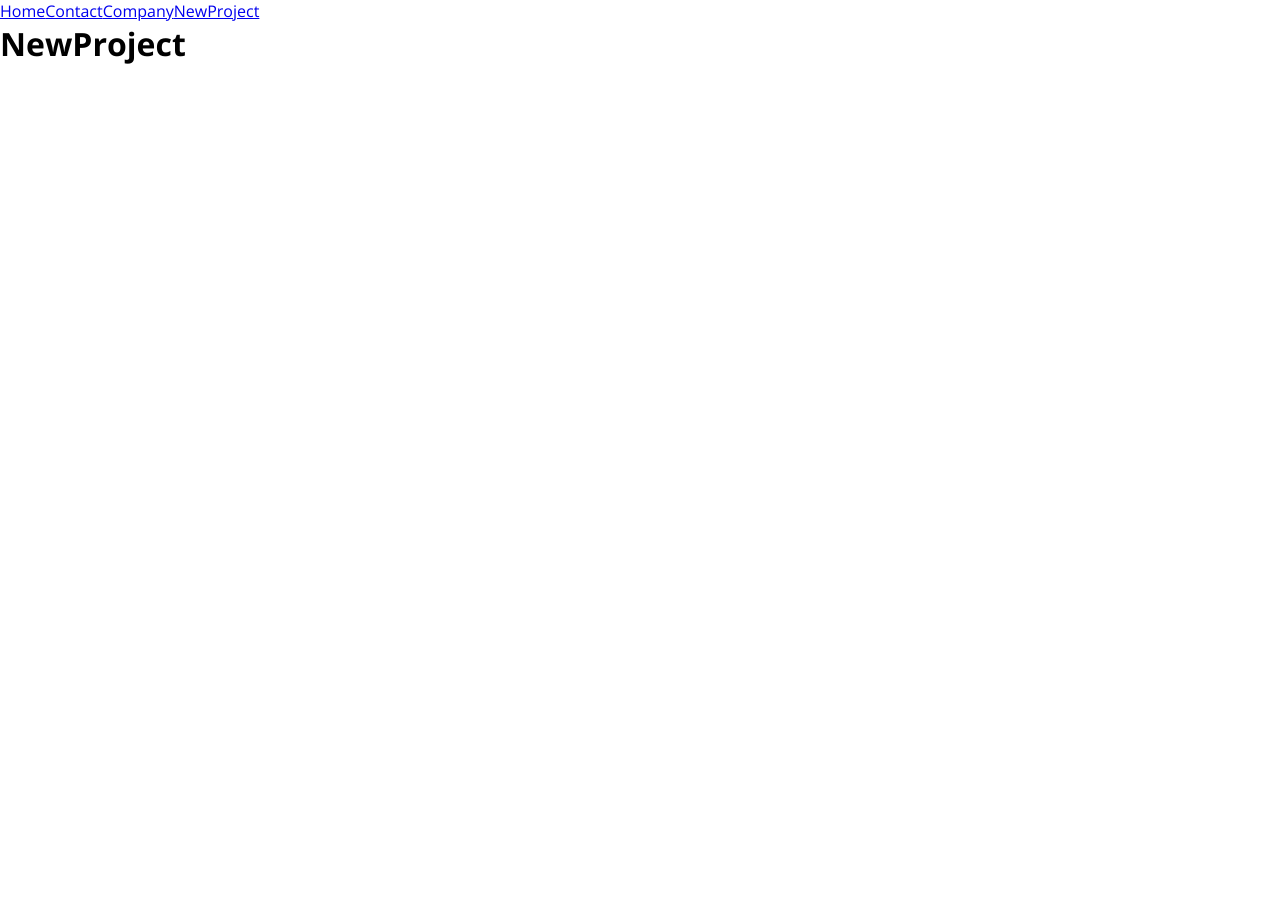
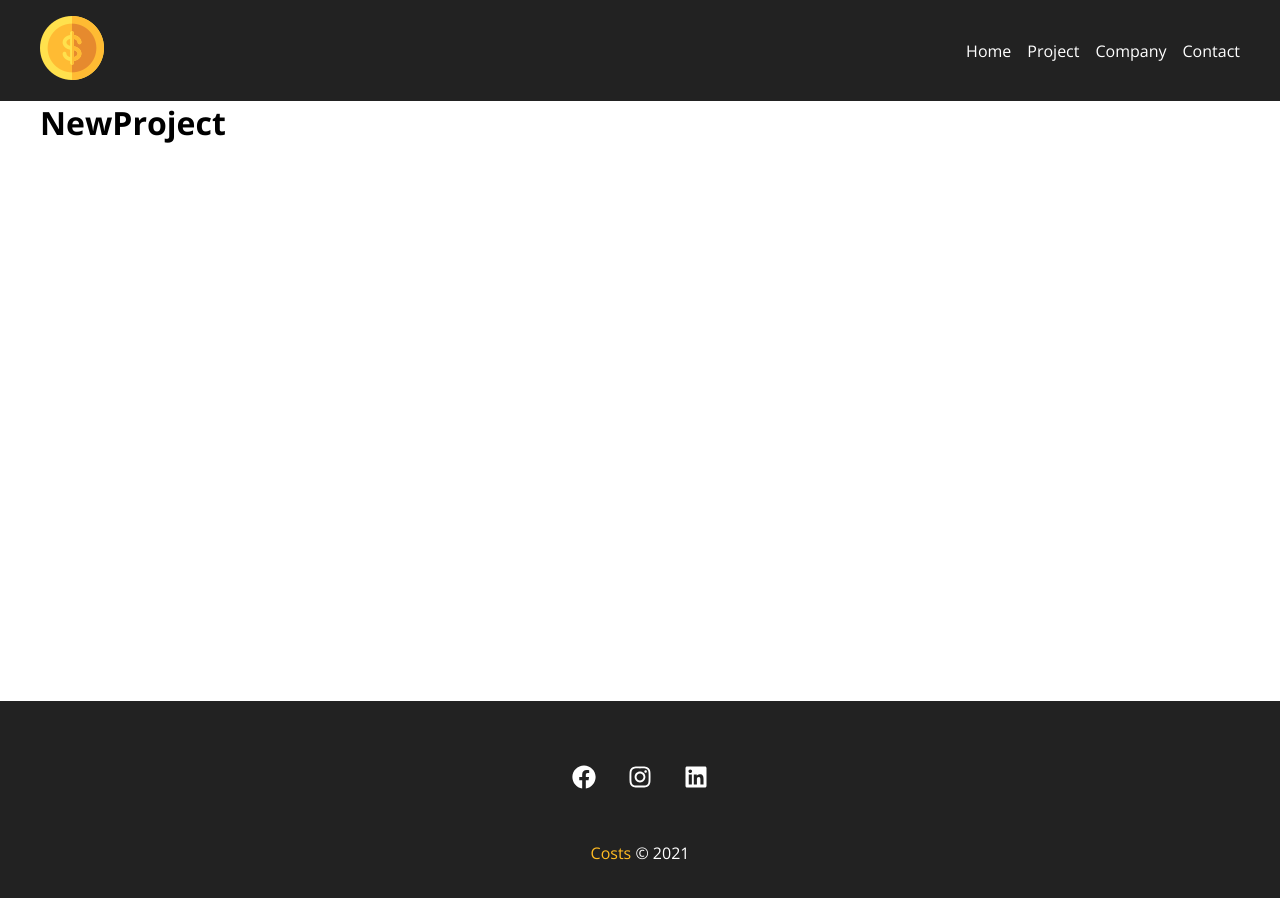
Before and after one commit to guic97/budgetManager, a React (Create React App) app: page /newproject in a window 1280 px wide. Shown: the top 898 px of the page. Before the commit the page ends 800 px from the top, so only its background shows below. Built offline with nearby package versions, Linux system fonts and the light colour scheme.

Commit message:
nav and footer

```diff
--- a/src/App.js
+++ b/src/App.js
@@ -4,21 +4,23 @@
 import Company from './components/pages/Company';
 import NewProject from './components/pages/NewProject';
 
+import Container from "./components/layout/Container";
+import Navbar from "./components/layout/Navbar";
+import Footer from "./components/layout/Footer";
+
 function App() {
   return (
     <Router>
-      <div>
-        <Link to="/">Home</Link>
-        <Link to="/contact">Contact</Link>
-        <Link to="/company">Company</Link>
-        <Link to="/newproject">NewProject</Link>
-      </div>
-      <Routes>
-        <Route exact path="/" element={<Home/>}></Route>
-        <Route path="/contact" element={<Contact/>}></Route>
-        <Route path="/company" element={<Company/>}></Route>
-        <Route path="/newproject" element={<NewProject/>}></Route>
-      </Routes>
+      <Navbar />
+      <Container customClass='min_height'>
+        <Routes>
+          <Route path="/" element={<Home/>}></Route>
+          <Route path="/contact" element={<Contact/>}></Route>
+          <Route path="/company" element={<Company/>}></Route>
+          <Route path="/newproject" element={<NewProject/>}></Route>
+        </Routes>
+      </Container>
+      <Footer />
     </Router>
   );
 }
--- /dev/null
+++ b/src/components/layout/Container.js
@@ -0,0 +1,11 @@
+import styles from "./Container.module.css";
+
+function Container(props) {
+  return(
+   <div className={`${styles.container} ${styles[props.customClass]}`}>
+     {props.children}
+   </div>
+  )
+}
+
+export default Container;
--- /dev/null
+++ b/src/components/layout/Container.module.css
@@ -0,0 +1,17 @@
+.container{
+  width: 1200px;
+  display: flex;
+  flex-wrap: wrap;
+  justify-content: space-between;
+  margin: 0 auto;
+}
+.min_height{
+  min-height: 75%;
+}
+.start{
+  justify-content: flex-start;
+}
+.column{
+  justify-content: flex-start;
+  flex-direction: column;
+}
--- /dev/null
+++ b/src/components/layout/Footer.js
@@ -0,0 +1,17 @@
+import styles from "./Footer.module.css"
+import {FaFacebook, FaInstagram, FaLinkedin} from 'react-icons/fa';
+
+function Footer(){
+  return (
+    <footer className={styles.footer}>
+      <ul className={styles.social_list}>
+        <li><FaFacebook/></li>
+        <li><FaInstagram/></li>
+        <li><FaLinkedin/></li>
+      </ul>
+      <p className={styles.copy_right}><span>Costs</span> &copy; 2021</p>
+    </footer>
+  )
+}
+
+export default Footer;
--- /dev/null
+++ b/src/components/layout/Footer.module.css
@@ -0,0 +1,33 @@
+.footer{
+  background-color: #222;
+  color: #fff;
+  padding: 3em;
+  text-align: center;
+}
+
+.social_list{
+  display:flex;
+  justify-content: center;
+  list-style-type: none;
+}
+
+.social_list li{
+  margin: 1em;
+}
+
+.social_list li:hover{
+  color: #ffbb22;
+}
+
+.social_list svg{
+  font-size: 1.5em;
+  cursor: pointer;
+}
+
+.copy_right{
+  margin-top: 2em;
+}
+
+.copy_right span{
+  color: #ffbb22;
+}
--- /dev/null
+++ b/src/components/layout/Navbar.js
@@ -0,0 +1,33 @@
+import {Link} from "react-router-dom";
+import Container from "./Container";
+import styles from "../layout/Navbar.module.css";
+
+import logo from "../../img/costs_logo.png";
+
+function Navbar() {
+  return(
+    <nav className={styles.navbar}>
+      <Container>
+        <Link to='/'>
+          <img src={logo} alt='Costs'/>
+        </Link>
+        <ul className={styles.list}>
+          <li className={styles.item}>
+            <Link to="/">Home</Link>
+          </li>
+          <li className={styles.item}>
+            <Link to="/newproject">Project</Link>
+          </li>
+          <li className={styles.item}>
+            <Link to="/company">Company</Link>
+          </li>
+          <li className={styles.item}>
+            <Link to="/contact">Contact</Link>
+          </li>
+        </ul>
+      </Container>
+    </nav>
+  )
+}
+
+export default Navbar;
--- /dev/null
+++ b/src/components/layout/Navbar.module.css
@@ -0,0 +1,25 @@
+.navbar{
+  display: flex;
+  justify-content: space-between;
+  background-color: #222;
+  padding: 1em;
+}
+
+.list{
+  list-style: none;
+  align-items: center;
+  display: flex;
+}
+
+.item{
+  margin-left: 1em;
+}
+
+.item a{
+  color: white;
+  text-decoration: none;
+}
+
+.item a:hover{
+  color: #ffbb33;
+}
```
Also changed, not shown: src/components/test.js (deleted).
